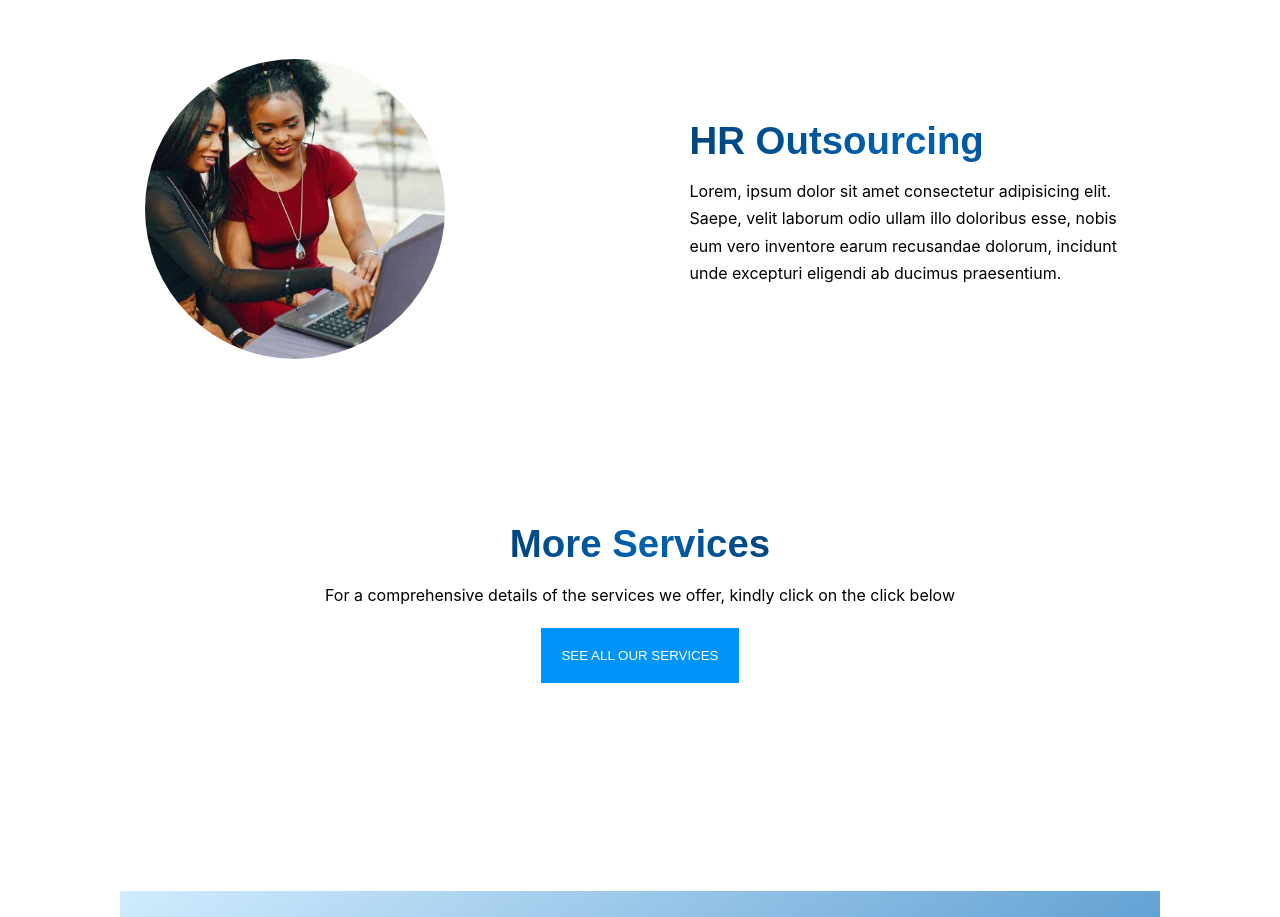
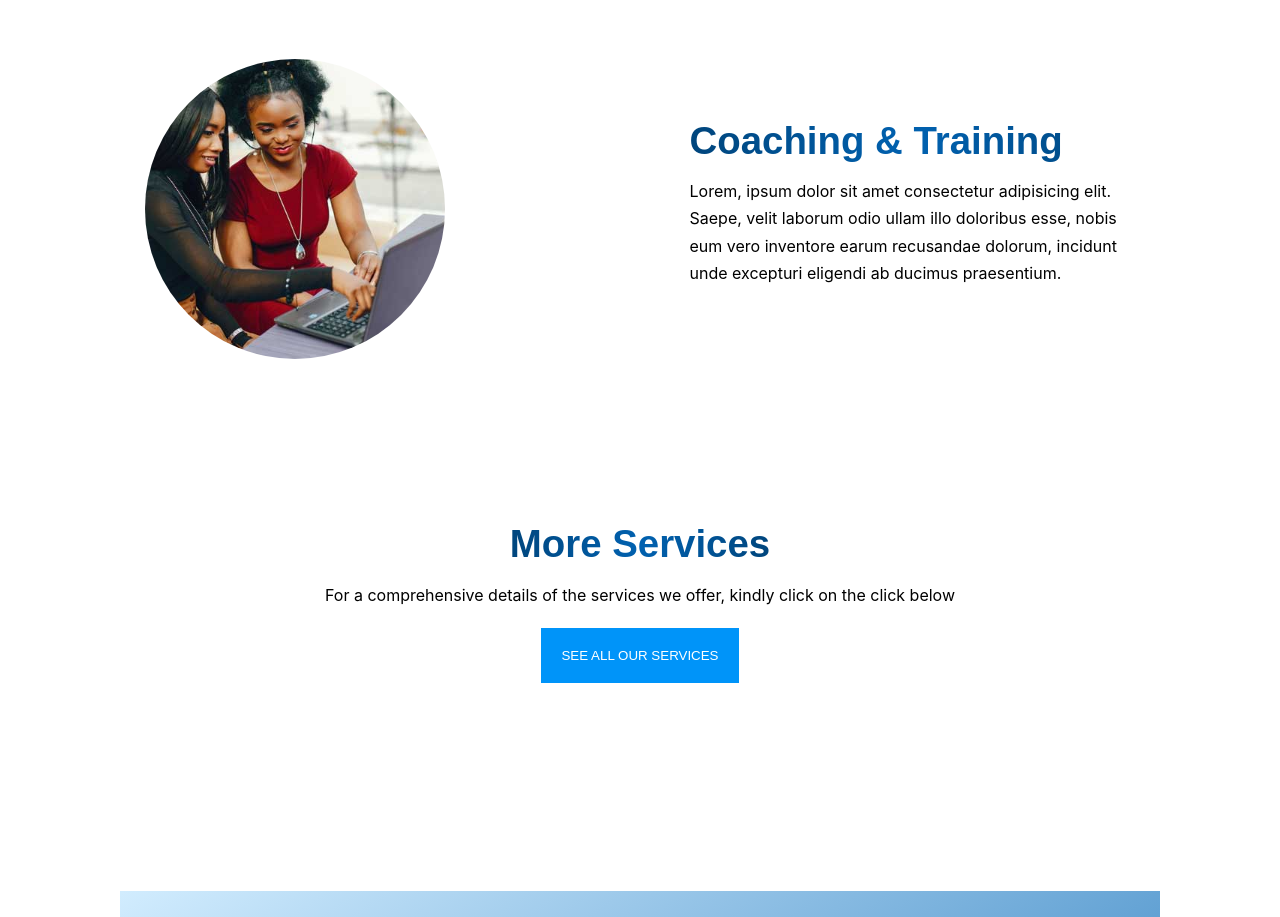
Before and after one commit to kingdanie/pneuma, a Next.js app in the folder pneumaoutsourcing/: page / in a window 1280 px wide. Shown: the part 2780-3697 px from the top of the page. Built offline with nearby package versions, Linux system fonts and the light colour scheme.

Commit message:
list coaching to services

```diff
--- a/pneumaoutsourcing/pages/index.tsx
+++ b/pneumaoutsourcing/pages/index.tsx
@@ -217,7 +217,7 @@ export default function Home() {
             </div>
           </div>
           <div className="w-45">
-            <h3>HR Outsourcing</h3>
+            <h3>Coaching & Training</h3>
             <p>
               Lorem, ipsum dolor sit amet consectetur
               adipisicing elit. Saepe, velit laborum odio
@@ -232,11 +232,11 @@ export default function Home() {
     alignItems: 'center', marginTop: '10em'}}>
           <h3>More Services</h3>
           <p>For a comprehensive details of the services we offer, kindly click on the click below</p>
+            <Link href={'/services'}>
           <button>
-            <Link href={'/services'}>
             See All Our Services
+          </button>
           </Link>
-          </button>
         </div>
       </section>
 
```
